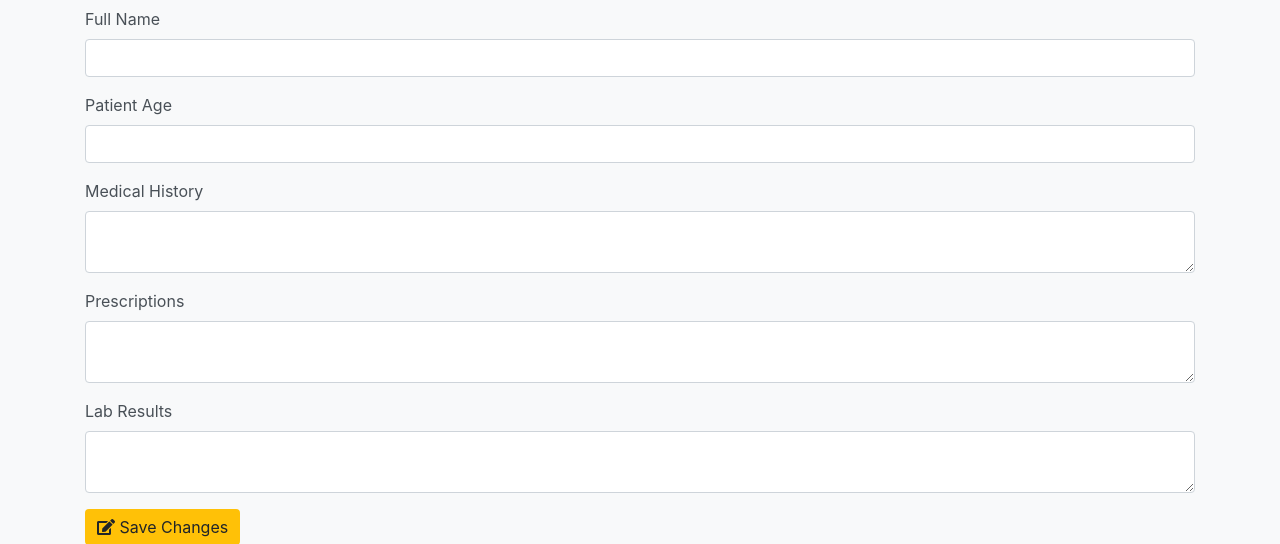
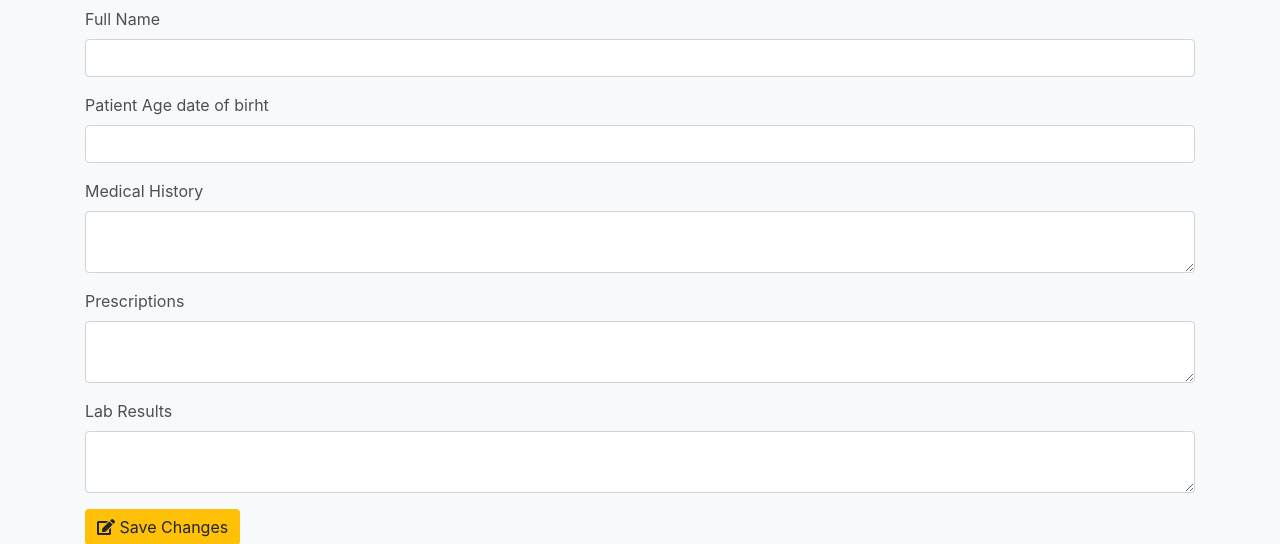
Before and after one commit to Harith-K/patient-record-service, a Flask app: template app/templates/edit_patient.html in a window 1280 px wide. Shown: the part 143-687 px from the top of the page. Run offline with Flask 3, Linux system fonts and the light colour scheme; the template is opened without the code that fills it, so the values that code supplies are empty; some libraries are stand-ins or nearby versions.

Commit message:
Update edite patients

```diff
--- a/app/templates/edit_patient.html
+++ b/app/templates/edit_patient.html
@@ -8,7 +8,7 @@
         <input type="text" class="form-control" id="name" name="name" value="{{ patient.name }}" required>
     </div>
     <div class="form-group">
-        <label for="age">Patient Age</label>
+        <label for="age">Patient Age date of birht</label>
         <input type="number" class="form-control" id="age" name="age" value="{{ patient.age }}" required>
     </div>
     <div class="form-group">
```
